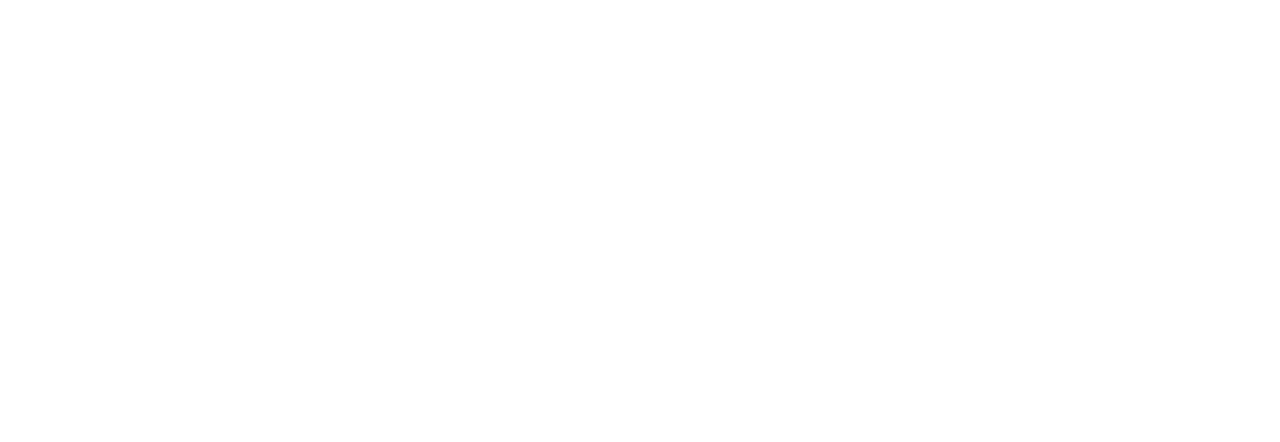
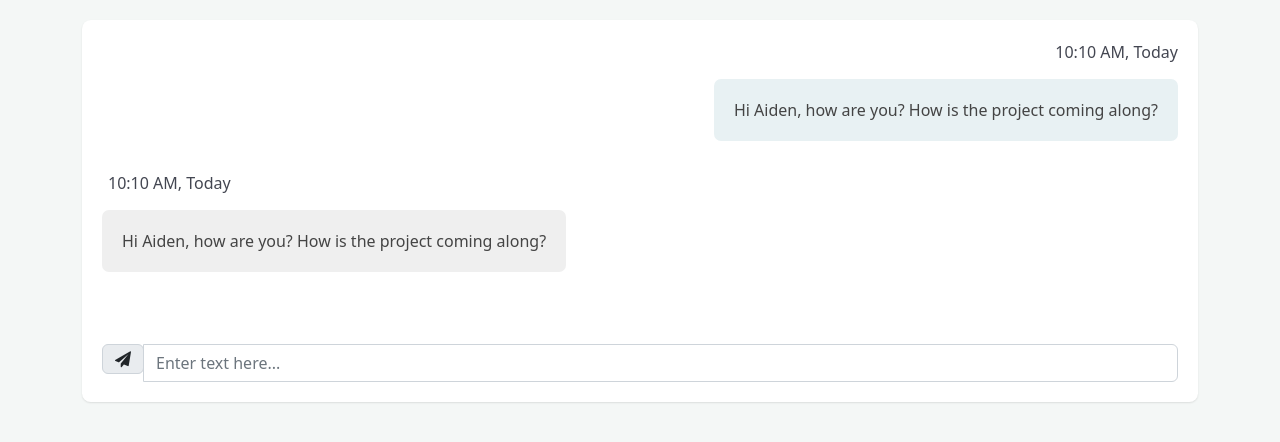
Before and after one commit to jahona/WebSocket_Usage, a plain HTML site: page client/index.html in a window 1280 px wide. Drawn offline with nearby package versions, Linux system fonts and the light colour scheme.

Commit message:
chatting 화면 구성

```diff
--- a/client/index.html
+++ b/client/index.html
@@ -1,18 +1,49 @@
 <html>
     <head>
-
+        <!-- CSS only -->
+        <link href="https://cdn.jsdelivr.net/npm/bootstrap@5.2.1/dist/css/bootstrap.min.css" rel="stylesheet" integrity="sha384-iYQeCzEYFbKjA/T2uDLTpkwGzCiq6soy8tYaI1GyVh/UjpbCx/TYkiZhlZB6+fzT" crossorigin="anonymous">
+        <!-- JavaScript Bundle with Popper -->
+        <script src="https://cdn.jsdelivr.net/npm/bootstrap@5.2.1/dist/js/bootstrap.bundle.min.js" integrity="sha384-u1OknCvxWvY5kfmNBILK2hRnQC3Pr17a+RTT6rIHI7NnikvbZlHgTPOOmMi466C8" crossorigin="anonymous"></script>
+        <link href="https://maxcdn.bootstrapcdn.com/font-awesome/4.7.0/css/font-awesome.min.css" rel="stylesheet" />
+        <link href="./public/css/index.css" rel="stylesheet">
     </head>
     <body>
-        <script>
-            const socket = new WebSocket('ws://localhost:8080');
+        <div class="container">
+            <div class="row">
+                <div class="col-lg-12">
+                    <div class="card">
+                        <div class="chat">
+                            <div class="chat-history">
+                                <ul class="">
+                                    <li class="clearfix">
+                                        <div class="message-data text-right">
+                                            <span class="message-data-time">10:10 AM, Today</span>
+                                        </div>
+                                        <div class="message other-message float-right"> Hi Aiden, how are you? How is the project coming along? </div>
+                                    </li>
+                                    <li class="clearfix">
+                                        <div class="message-data">
+                                            <span class="message-data-time">10:10 AM, Today</span>
+                                        </div>
+                                        <div class="message my-message"> Hi Aiden, how are you? How is the project coming along? </div>
+                                    </li>
+                                </ul>
+                            </div>
 
-            socket.addEventListener('open', function (event) {
-                socket.send('Hello Server!');
-            });
+                            <div class="chat-message clearfix">
+                                <div class="input-group mb-0">
+                                    <div class="input-group-prepend">
+                                        <span class="input-group-text"><i class="fa fa-send"></i></span>
+                                    </div>
+                                    <input type="text" class="form-control" placeholder="Enter text here...">
+                                </div>
+                            </div>
+                        </div>
+                    </div>
+                </div>
+            </div>
+        </div>
 
-            socket.addEventListener('message', function (event) {
-                console.log('Message from server ', event.data);
-            });
-        </script>
+        <script src="./public/js/socket.js"></script>
     </body>
 </html>
--- /dev/null
+++ b/client/public/css/index.css
@@ -0,0 +1,68 @@
+body{
+    background-color: #f4f7f6;
+    margin-top:20px;
+}
+
+.card {
+    background: #fff;
+    transition: .5s;
+    border: 0;
+    margin-bottom: 30px;
+    border-radius: .55rem;
+    width: 100%;
+    box-shadow: 0 1px 2px 0 rgb(0 0 0 / 10%);
+}
+
+.chat .chat-history {
+    padding: 20px;
+    border-bottom: 2px solid #fff
+}
+
+.chat .chat-history .message {
+    color: #444;
+    padding: 18px 20px;
+    line-height: 26px;
+    font-size: 16px;
+    border-radius: 7px;
+    display: inline-block;
+    position: relative
+}
+
+.chat .chat-history .message-data-time {
+    color: #434651;
+    padding-left: 6px
+}
+
+.chat .chat-history .message-data {
+    margin-bottom: 15px
+}
+
+.chat .chat-history ul {
+    padding: 0
+}
+
+.chat .chat-history ul li {
+    list-style: none;
+    margin-bottom: 30px
+}
+
+.chat .chat-history .my-message {
+    background: #efefef
+}
+
+.chat .chat-history .other-message {
+    background: #e8f1f3;
+    text-align: right
+}
+
+.float-right {
+    float: right
+}
+
+.text-right {
+    text-align: right;
+}
+
+.chat .chat-message {
+    padding: 20px
+}
--- /dev/null
+++ b/client/public/js/socket.js
@@ -0,0 +1,9 @@
+const socket = new WebSocket('ws://localhost:8080');
+
+socket.addEventListener('open', function (event) {
+    socket.send('Hello Server!');
+});
+
+socket.addEventListener('message', function (event) {
+    console.log('Message from server ', event.data);
+});
```
